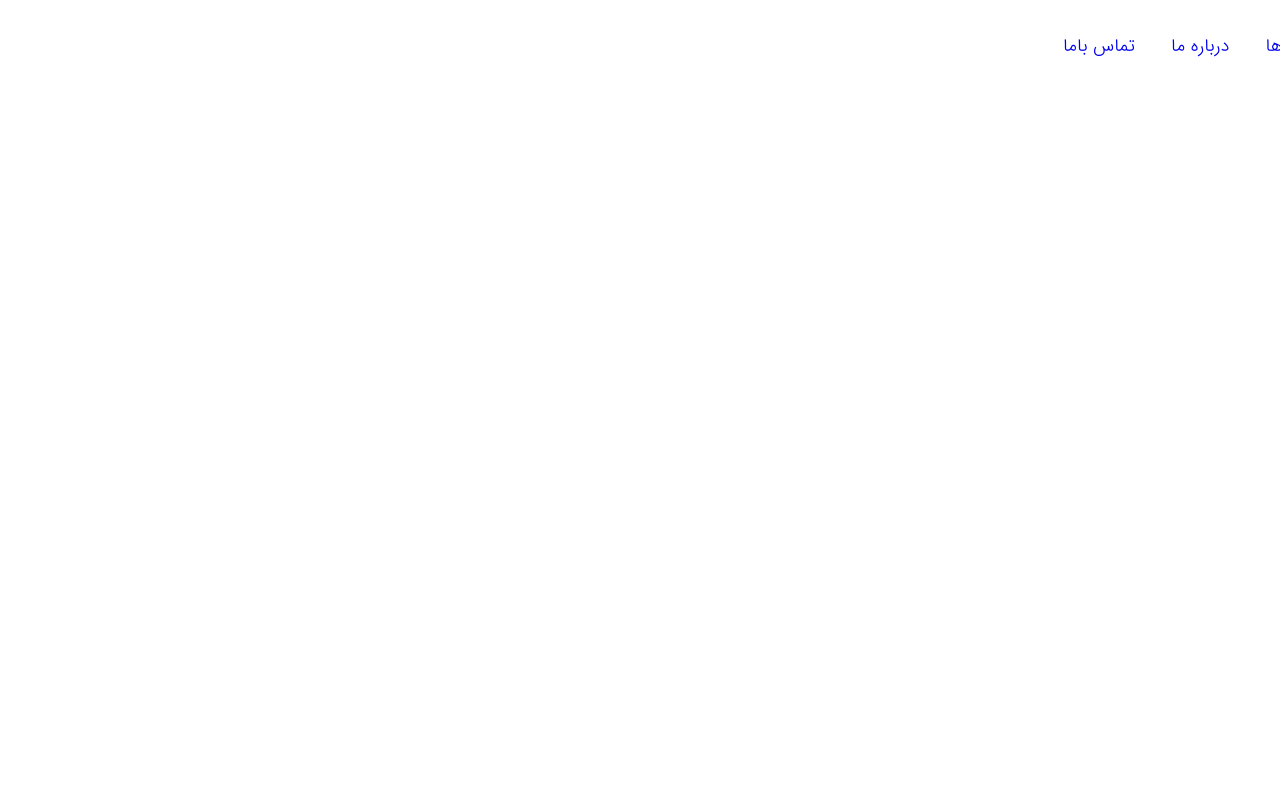
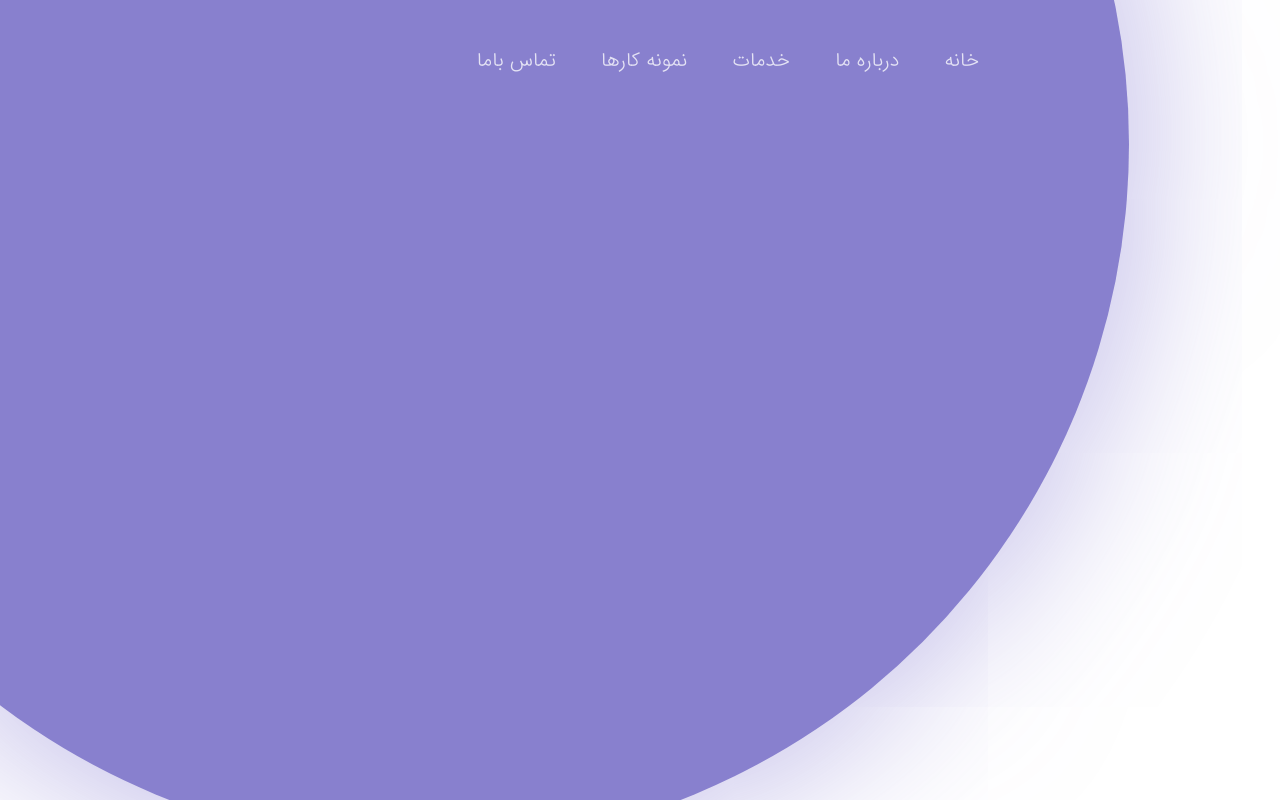
Before and after one commit to Amir-A-M/pro-smm, a Next.js app: page / in a window 1280 px wide. Built offline with nearby package versions, Linux system fonts and the light colour scheme.

Commit message:
Static Header

```diff
--- a/src/layouts/Container.jsx
+++ b/src/layouts/Container.jsx
@@ -10,5 +10,6 @@ export default Container;
 
 const $container = styled.div`
   margin: auto;
-  width: 110rem;
+  width: 65rem;
+  max-width: 100%;
 `;
--- a/src/layouts/header/Header.jsx
+++ b/src/layouts/header/Header.jsx
@@ -2,21 +2,25 @@ import { useState } from "react";
 import styled from "styled-components";
 import Container from "../Container";
 import Nav from "./Nav";
+import Logo from "./../../assets/images/logo/prosmm-header-logo.svg";
 
 const Header = () => {
   const [navList] = useState([
     { link: "#home", text: "خانه" },
+    { link: "#home", text: "درباره ما" },
+    { link: "#home", text: "خدمات" },
     { link: "#home", text: "نمونه کارها" },
-    { link: "#home", text: "درباره ما" },
     { link: "#home", text: "تماس با‌ما" },
   ]);
 
   return (
-    <$Header>
-      <Container>
+    <>
+      <$Header>
+        <Logo />
         <Nav items={navList} />
-      </Container>
-    </$Header>
+      </$Header>
+      <$Blob />
+    </>
   );
 };
 
@@ -25,7 +29,27 @@ export default Header;
 // Styles
 
 const $Header = styled.header`
-  padding: 2rem;
+  padding: 2rem 3.5rem;
 
   display: flex;
+  justify-content: space-between;
+  align-items: center;
+
+  margin: auto;
+  width: 65rem;
+  max-width: 100%;
 `;
+
+const $Blob = styled.div`
+  width: 110vw;
+  height: 110vw;
+
+  position: fixed;
+  top: -70%;
+  left: -50%;
+  z-index: -1;
+
+  border-radius: 50%;
+  background-color: rgb(136, 128, 206);
+  box-shadow: 0px 0px 172px 0px rgba(122, 112, 206, 0.55);
+`;
--- a/src/layouts/header/Nav.jsx
+++ b/src/layouts/header/Nav.jsx
@@ -16,6 +16,19 @@ const Nav = ({ items }) => {
 export default Nav;
 
 const $Nav = styled.nav`
+  margin-bottom: .5em;
   display: flex;
-  gap: 2rem;
+  gap: 2.5rem;
+
+  font-size: 1.1rem;
+
+  a {
+    transition: 100ms ease all;
+    color: #ffffffc5;
+
+    &:active, &:hover {
+      color: #fff;
+      font-weight: 400;
+    }
+  }
 `;
```
Also changed, not shown: src/assets/images/logo/prosmm-header-logo.svg (added).
